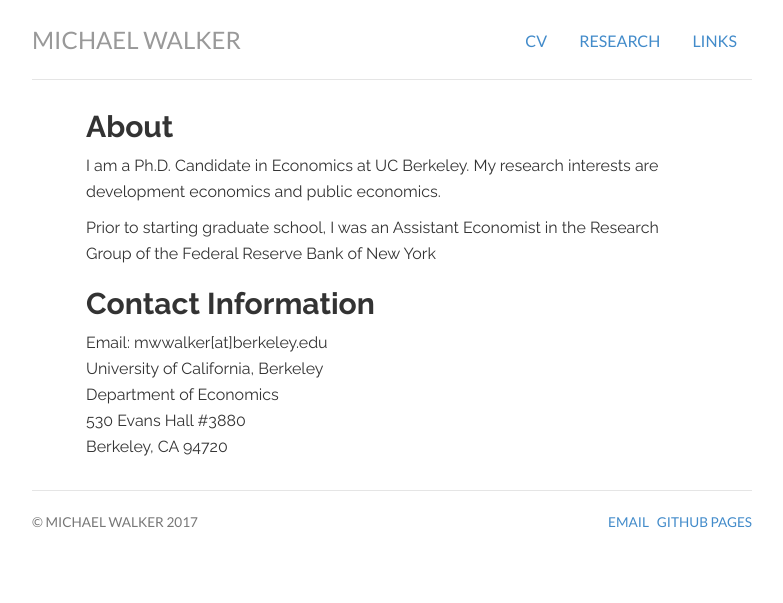
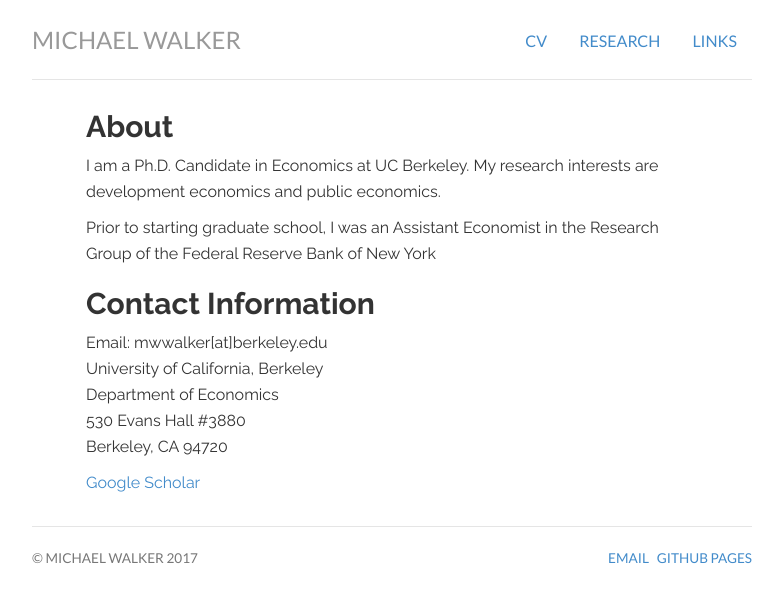
Before and after one commit to mwwalker/mwwalker.github.io, a Jekyll site: the page built from about/index.html, in a window 1280 px wide. Shown: the top 603 px of the page, without its empty margins (248-1031 px from the left). Built offline with Jekyll 4.4.1, drawn with Linux system fonts in a browser that asks for light colours; nearby versions of some CDN libraries; library files that are not in the unit come from our copies.

Commit message:
Adding google scholar link

```diff
--- a/about/index.html
+++ b/about/index.html
@@ -15,5 +15,6 @@
       530 Evans Hall #3880<br>
       Berkeley, CA 94720</p>
 
+	  <a href="https://scholar.google.com/citations?user=lMxObJ0AAAAJ&hl=en&authuser=1"> Google Scholar</a>
 
 </div>
```
